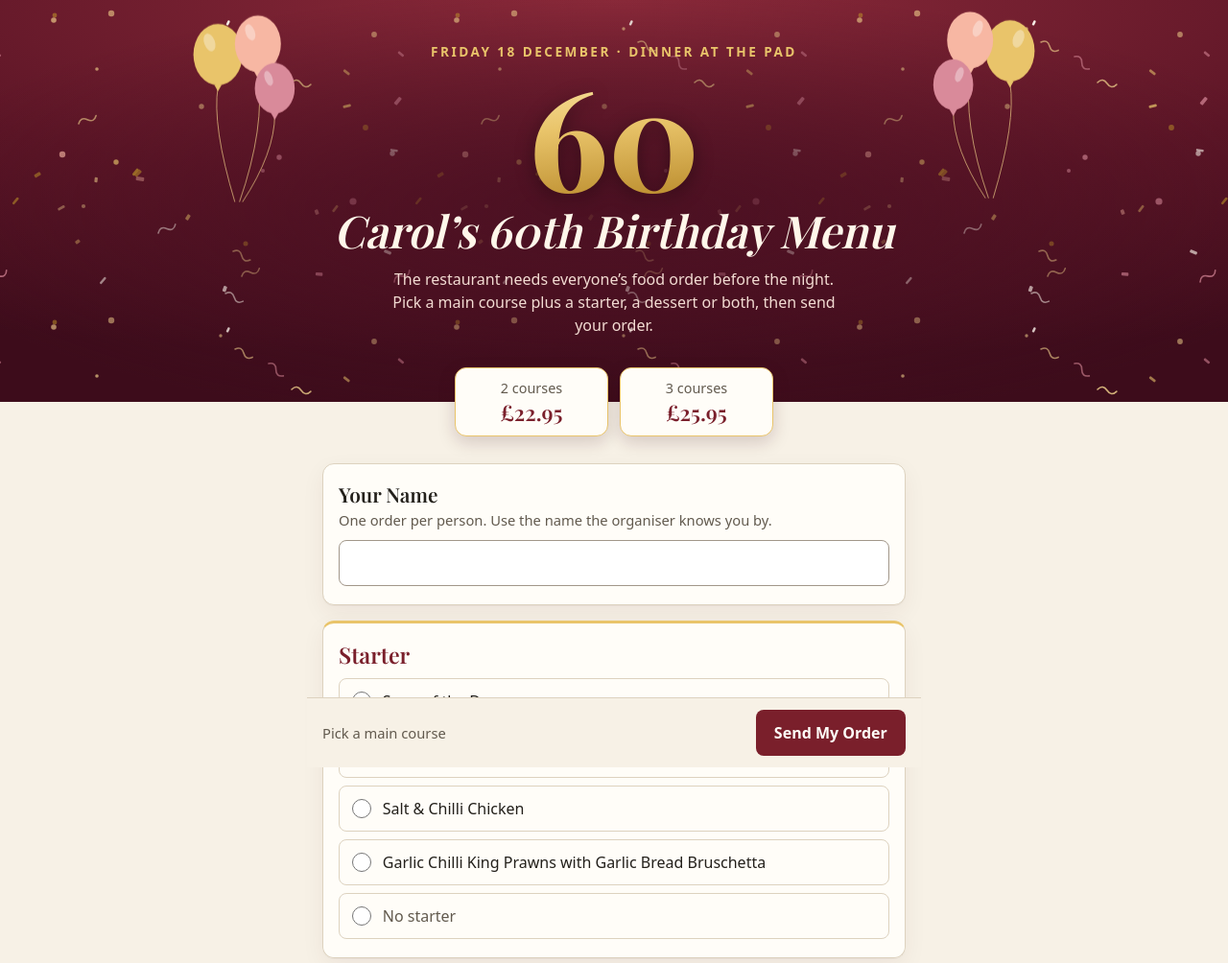
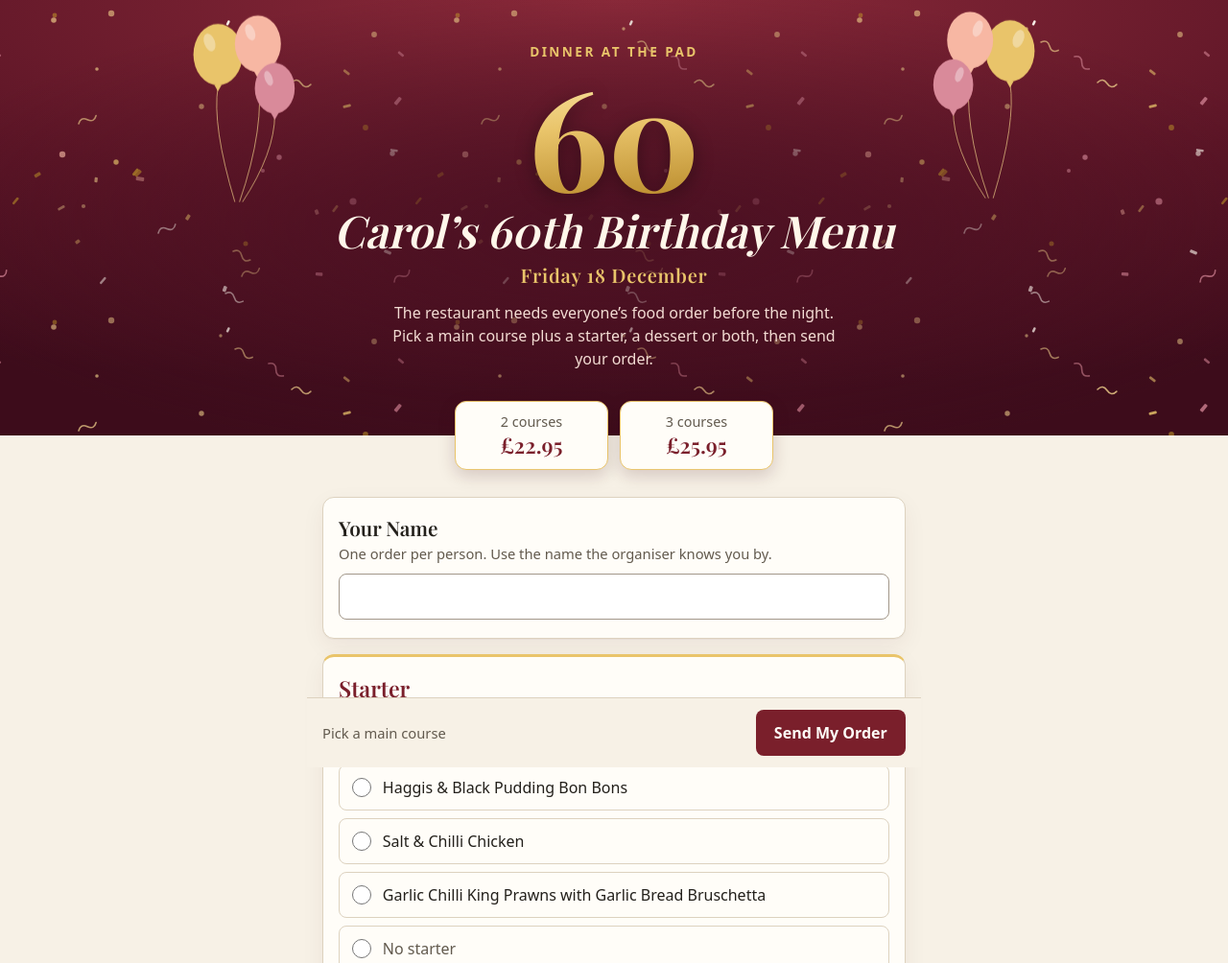
Before and after one commit to OGMAMC/The_Pad, a plain HTML site: page index.html in a window 1280 px wide. Shown: the top 1004 px of the page at 96% size. Drawn offline with nearby package versions, Linux system fonts and the light colour scheme; a web font is replaced by a local one.

Commit message:
Put the date on its own line under the title
Co-Authored-By: Claude Fable 5.2 <noreply@anthropic.com>
Claude-Session: https://claude.ai/code/session_01NMVzyuGgXPKiPRx5bKVYqk

```diff
--- a/index.html
+++ b/index.html
@@ -34,9 +34,10 @@
         <ellipse cx="118" cy="98" rx="26" ry="33" fill="#d98a9a"/><path d="M113 130l5 9 5-9z" fill="#d98a9a"/>
         <g fill="#fff" opacity=".35"><ellipse cx="33" cy="38" rx="7" ry="12" transform="rotate(-20 33 38)"/><ellipse cx="86" cy="25" rx="6" ry="11" transform="rotate(-20 86 25)"/><ellipse cx="110" cy="85" rx="5" ry="10" transform="rotate(-20 110 85)"/></g>
       </svg>
-      <p class="eyebrow">Friday 18&nbsp;December <span aria-hidden="true">·</span> Dinner at <span translate="no">The&nbsp;Pad</span></p>
+      <p class="eyebrow">Dinner at <span translate="no">The&nbsp;Pad</span></p>
       <p class="sixty" aria-hidden="true">60</p>
       <h1>Carol’s 60th Birthday Menu</h1>
+      <p class="date">Friday 18&nbsp;December</p>
       <p class="lede">The restaurant needs everyone’s food order before the night. Pick a main course plus a starter, a dessert or both, then send your order.</p>
       <dl class="prices">
         <div><dt>2 courses</dt><dd id="price-2"></dd></div>
--- a/styles.css
+++ b/styles.css
@@ -87,9 +87,16 @@ main, footer, .hero-inner {
 }
 
 h1 {
-  margin: 0 0 0.75rem;
+  margin: 0 0 0.4rem;
   font: italic 600 clamp(1.9rem, 7vw, 2.9rem)/1.15 var(--serif);
   text-wrap: balance;
+}
+
+.date {
+  margin: 0 0 0.9rem;
+  color: var(--gold);
+  font: 600 1.25rem/1.3 var(--serif);
+  letter-spacing: 0.04em;
 }
 
 .lede { margin: 0 auto; max-width: 31rem; color: #f3dcd3; text-wrap: pretty; }
```
